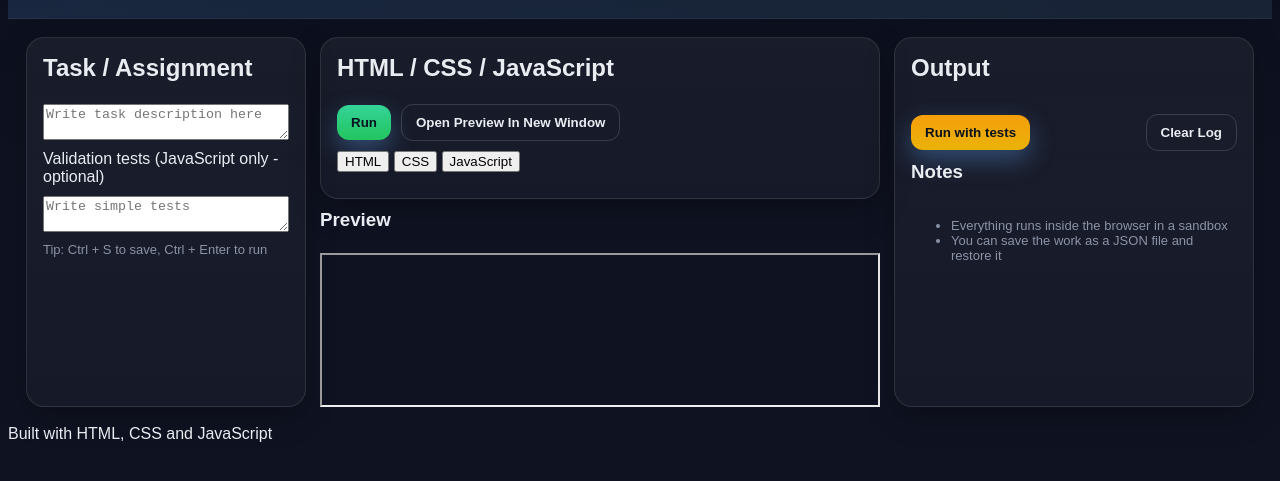
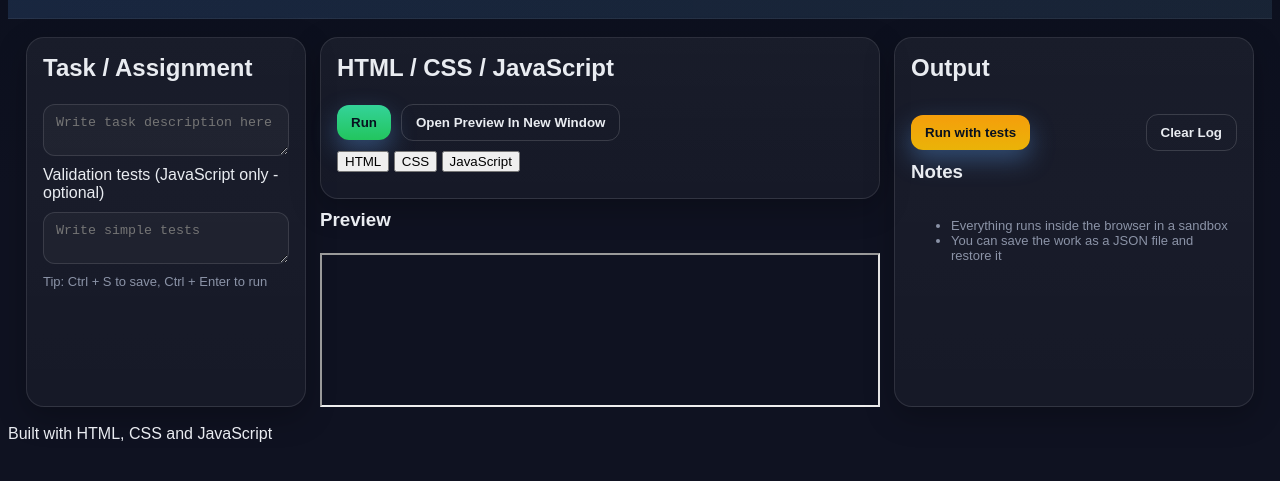
Before and after one commit to dean-tunbridge/code-editor, a plain HTML site: page index.html in a window 1280 px wide. Shown: the part 95-576 px from the top of the page. Drawn offline with Linux system fonts and the light colour scheme; a web font is replaced by a local one.

Commit message:
add select styles

```diff
--- a/styles.css
+++ b/styles.css
@@ -153,3 +153,13 @@ h3 {
 .btn.err {
   background: linear-gradient(180deg, #fb7185, #ef4444);
 }
+
+.select,
+select,
+.text {
+  background: rgba(255, 255, 255, 0.03);
+  border: 1px solid rgba(255, 255, 255, 0.12);
+  color: var(--txt);
+  padding: 10px 12px;
+  border-radius: 12px;
+}
```
